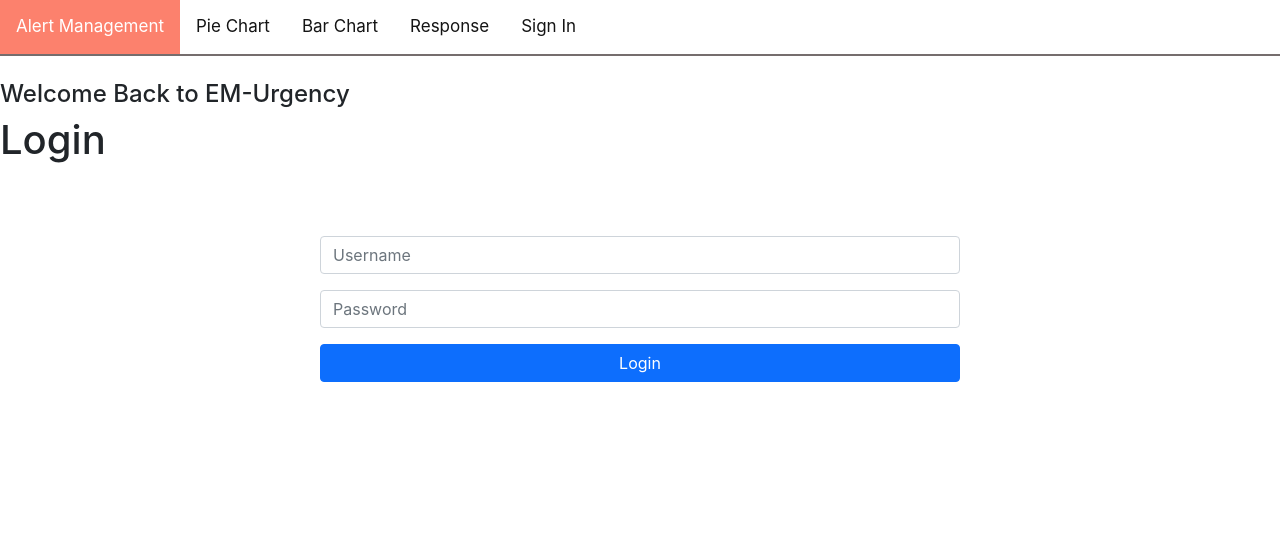
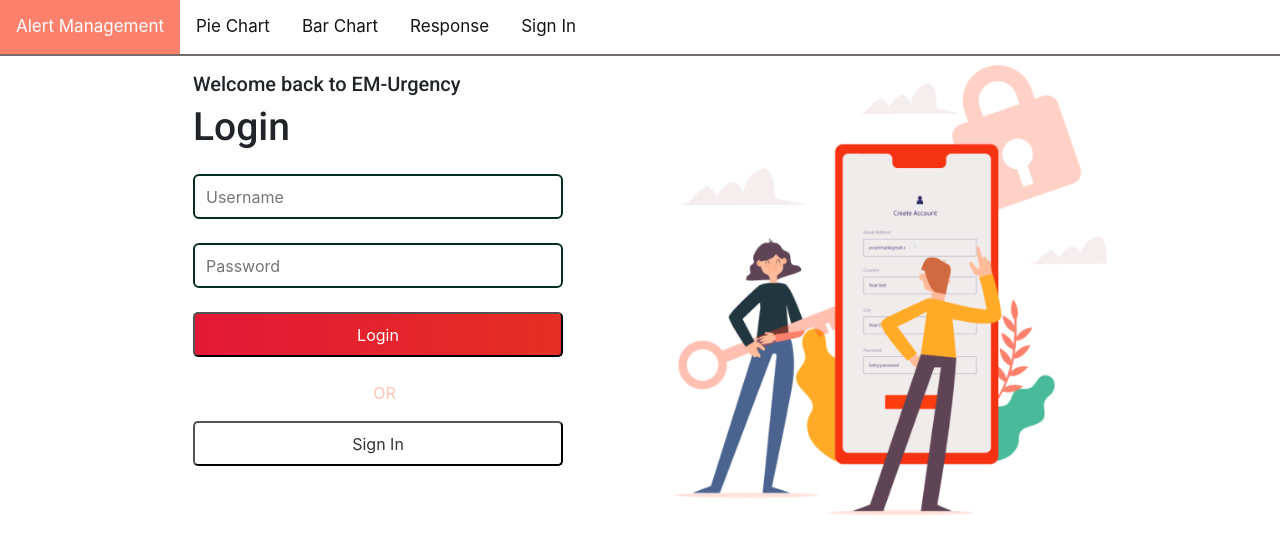
Before and after one commit to adnanmk-1999/EM-Urgency-FrontEnd, a React (Create React App) app: page /login in a window 1280 px wide. Shown: the top 554 px of the page. Built offline with nearby package versions, Linux system fonts and the light colour scheme.

Commit message:
login page modification

```diff
--- /dev/null
+++ b/src/pages/login/login.css
@@ -0,0 +1,76 @@
+body{
+    background: #fff;
+  }
+  .account-block {
+    padding: 0;
+    background-image: url(login_bg.png);
+    background-repeat: no-repeat;
+    background-size: cover;
+    height: 460px;
+    width:455px;
+    position: relative;
+  }
+  .account-block .overlay {
+    -webkit-box-flex: 1;
+    -ms-flex: 1;
+    flex: 1;
+    position: absolute;
+    top: 0;
+    bottom: 0;
+    left: 0;
+    right: 0;
+  }
+  .account-block .account-testimonial {
+    text-align: center;
+    color: #fff;
+    position: absolute;
+    margin: 0 auto;
+    padding: 0 1.79rem;
+    bottom: 5rem;
+    left: 0;
+    right: 0;
+  }
+
+  .text-theme {
+    color: rgb(33, 37, 41) !important;
+  }
+
+  .btn-theme {
+    /* background-color: #4259ee;
+    border-color: #5369f8; */
+    background-image: linear-gradient(to right, #E31836 , #E42F24);
+    color: #fff;
+    width: 370px;
+    height: 45px;
+
+    border-radius: 5px;
+  }
+
+  .signIn {
+    color: rgb(54, 53, 53);
+    width: 370px;
+    height: 45px;
+    border-radius: 5px;
+    background-color:white;
+  }
+
+  .userTextFeild {
+    position: absolute;
+    width: 370px;
+    height: 45px;
+    border: 2px solid #032D23;
+    box-sizing: border-box;
+    border-radius: 6px;
+  }
+
+  .password {
+/* position: absolute; */
+    width: 370px;
+    height: 45px;
+/* left: 102px; */
+    margin-top: 45px;
+
+    border: 2px solid #032D23;
+    box-sizing: border-box;
+    border-radius: 6px;
+  }
--- a/src/pages/login/loginPage.js
+++ b/src/pages/login/loginPage.js
@@ -1,6 +1,7 @@
 import React, { useState } from "react";
 import axios from 'axios';
 import { Form , Button } from "react-bootstrap";
+import './login.css'
 
 function Login (){
     const [data, setData] = useState({});
@@ -17,13 +18,14 @@
       axios.post(`http://localhost:4010/users/login`, data)
           .then(response => {
               let role = response.data.roles;
+              const Role="Role:ADMIN";
               console.log(role);
               localStorage.setItem('accessToken', response.data.accessToken)
               localStorage.setItem('refreshToken', response.data.refreshToken)
               localStorage.setItem('roles', response.data.roles)
               localStorage.setItem('username', response.data.username)
               localStorage.setItem('email', response.data.email)
-              if(role.includes("Role:ADMIN")){
+              if(role.includes(Role)){
                 console.log("admin")
               }else{
                 console.log("user")
@@ -37,27 +39,109 @@
           })
   };
 
+// return(
+//     <>
+//     <br />
+//     <h4>Welcome Back to EM-Urgency</h4>
+//     <h1>Login</h1>
+//     <Form className="loginForm" onSubmit = {handleSubmit}>
+
+//       <Form.Group className="mb-3" onChange={handleChange}  >
+//         <Form.Control type="text" placeholder="Username" name="username" />
+//       </Form.Group>
+
+//       <Form.Group className="mb-3" controlId="formBasicPassword" onChange={handleChange} >
+//         <Form.Control type="password" placeholder="Password" name="password" />
+//       </Form.Group>
+
+//       <Button variant="primary" type="submit" style={{ width: "100%" }}>
+//         Login
+//       </Button><br/><br/>
+//       <p><center>OR</center></p>
+//       <Button type="submit" style={{ width: "100%",backgroundColor:"white",color:"black"}}>
+//         Sign In
+//       </Button>
+
+//     </Form>
+
+// </>
+// )
+// }
 return(
-    <>
-    <br />
-    <h4>Welcome Back to EM-Urgency</h4>
-    <h1>Login</h1>
-    <Form className="loginForm" onSubmit = {handleSubmit}>
+<div id="main-wrapper" className="container">
+        <div className="row justify-content-center">
+          <div className="col-xl-10">
+            <div className="card border-0">
+              <div className="card-body p-0">
+                <div className="row no-gutters">
+                  <div className="col-lg-6">
+                    <div className="p-3">
+                    <h5 className="h5 mb-2" style={{fontSize:"20px",fontFamily:"Roboto"}}>Welcome back to EM-Urgency</h5>
+                      <div className="mb-4">
+                        <h3 className="h4 font-weight-bold text-theme mb-4" style={{marginTop:"5px",fontSize:"39px",fontFamily:"Roboto"}}>Login</h3>
+                      </div>
+                      <form onSubmit = {handleSubmit}>
+                        <div className="form-group">
 
-      <Form.Group className="mb-3" onChange={handleChange}  >
-        <Form.Control type="text" placeholder="Username" name="username" />
-      </Form.Group>
+                          <input
+                            type="text"
+                            name="username"
+                            placeholder="  Username" onChange={handleChange}
+                            // className="form-control"
+                            // style={{border:"2px solid #032D23",boxSizing:"border-box",
+                            // borderRadius:"6px"}}
+                            className="userTextFeild"
 
-      <Form.Group className="mb-3" controlId="formBasicPassword" onChange={handleChange} >
-        <Form.Control type="password" placeholder="Password" name="password" />
-      </Form.Group>
 
-      <Button variant="primary" type="submit" style={{ width: "100%" }}>
-        Login
-      </Button>
-    </Form>
 
-</>
-)
-}
+                          />
+                        </div><br/>
+                        <div className="form-group mb-4">
+                          <input
+                            type="password"
+                            name="password"
+                            placeholder="  Password" onChange={handleChange}
+                            // className="form-control"
+                            className="password"
+                            id="exampleInputPassword1"
+                          />
+                        </div>
+                        <button type="submit" className="btn-theme">
+                          Login
+                        </button><br/><br/>
+                        <p style={{color:"#FFC2B3", marginLeft:"43%"}}>OR</p>
+                        <button type="submit" className="signIn">
+                          Sign In
+                        </button><br/>
+
+                      </form>
+                    </div>
+                  </div>
+                  <div className="col-lg-6 d-none d-lg-inline-block">
+                    <div className="account-block rounded-right">
+                      <div className="overlay rounded-right" />
+                      <div className="account-testimonial">
+                        <h4 className="text-white mb-1">
+
+                        </h4>
+                        </div>
+                    </div>
+                  </div>
+                </div>
+              </div>
+            </div>
+
+          </div>
+
+        </div>
+      </div>
+
+
+
+
+        );
+    };
+
+
+
 export default Login;
```
Also changed, not shown: src/pages/login/login_bg.png (added).
